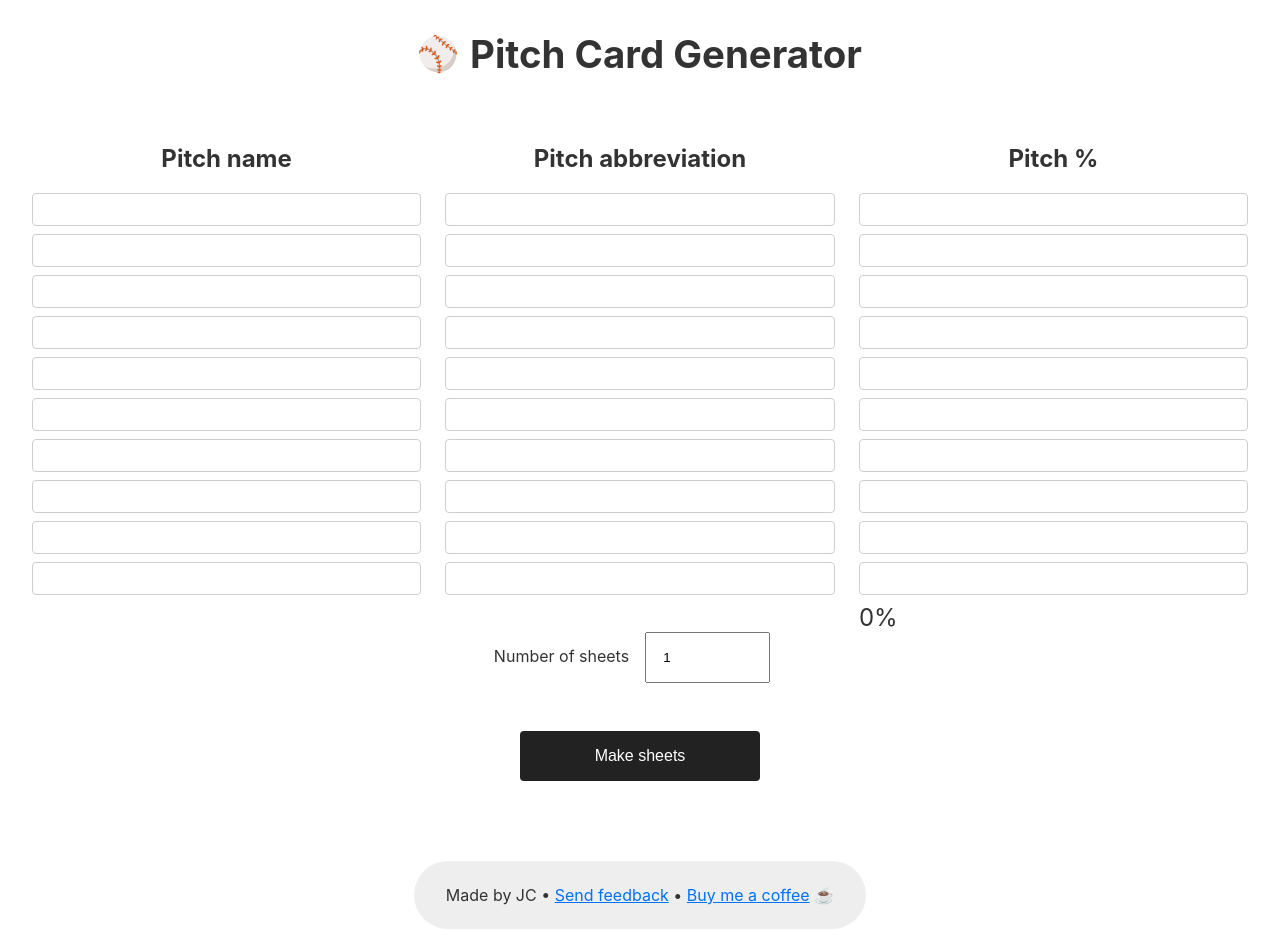
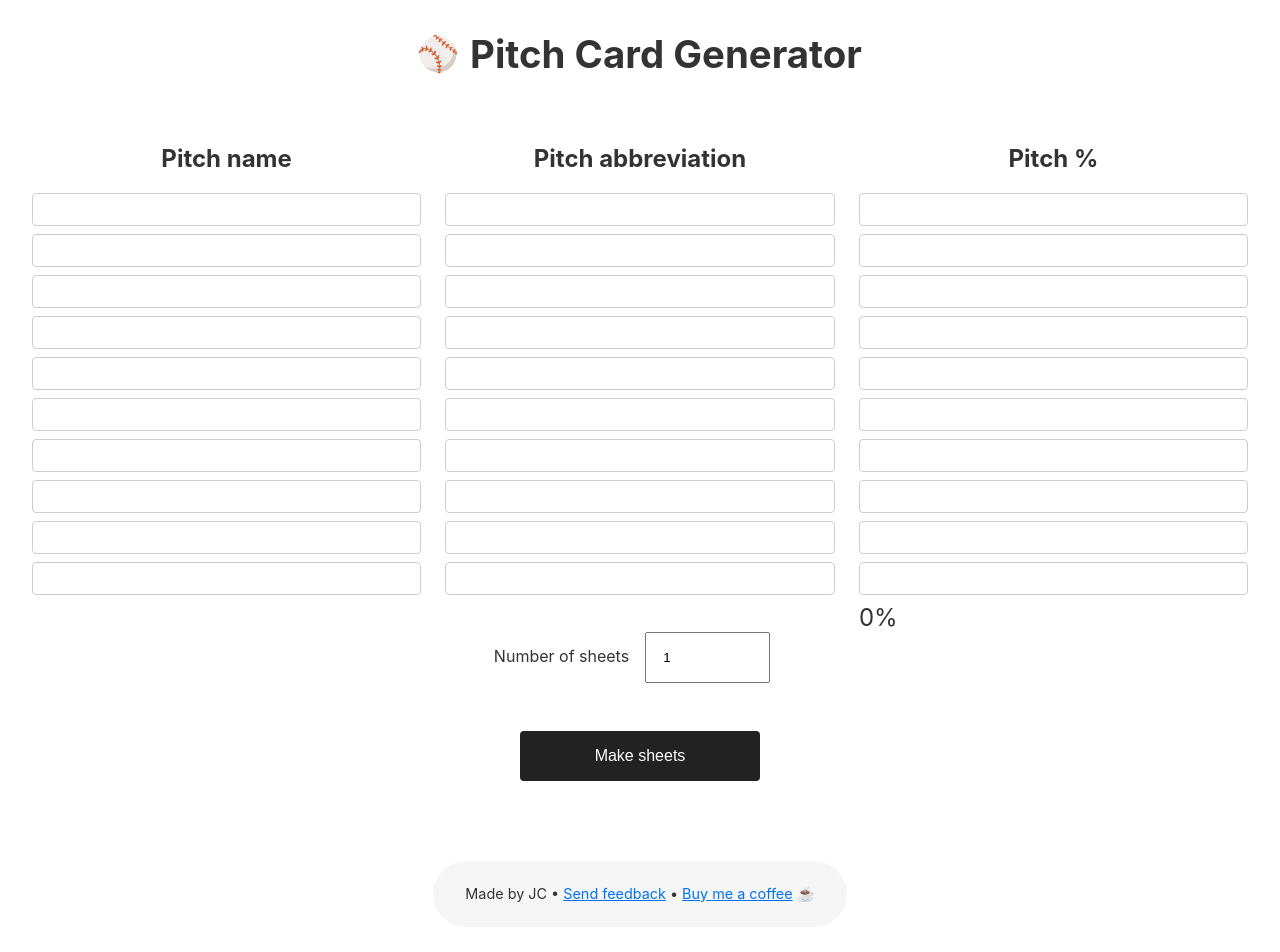
Before and after one commit to johnjago/pitch, a Next.js app: page / in a window 1280 px wide. Shown: the top 952 px of the page. Built offline with nearby package versions, Linux system fonts and the light colour scheme.

Commit message:
Make footer less prominent

```diff
--- a/styles/Home.module.css
+++ b/styles/Home.module.css
@@ -97,10 +97,11 @@
 	margin-bottom: 3rem;
 	display: flex;
 	justify-content: center;
+	font-size: 0.9rem;
 }
 
 .footerBackground {
-	background-color: #eeeeee;
+	background-color: #f6f6f6;
 	padding: 1.5rem 2rem;
 	border-radius: 50rem;
 }
```
